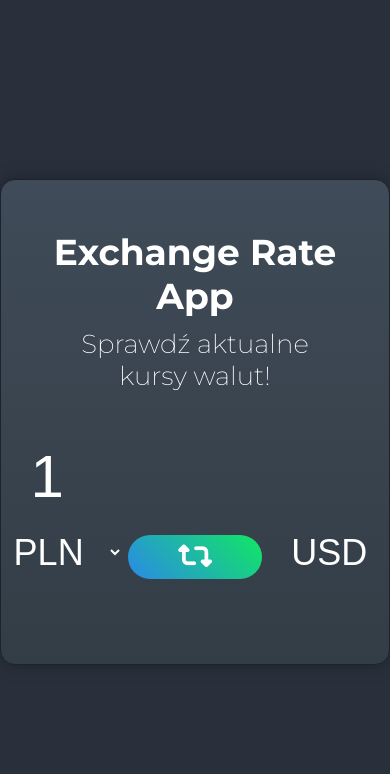
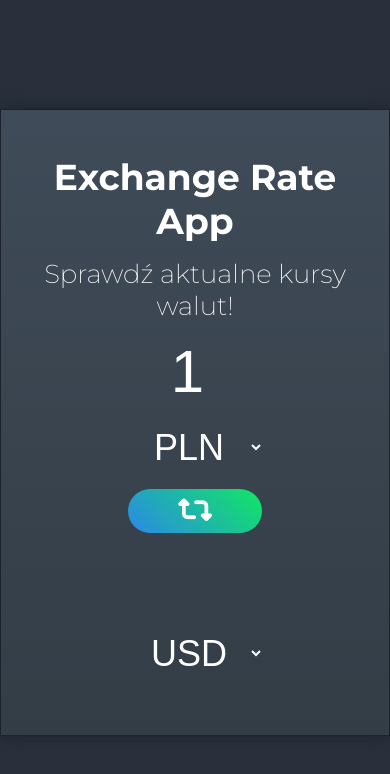
Before and after one commit to RudyDev1/exchange-rate, a plain HTML site: page index.html in a window 390 px wide. Drawn offline with Linux system fonts and the light colour scheme; no server answers.

Commit message:
added mobile view

```diff
--- a/style.css
+++ b/style.css
@@ -100,3 +100,33 @@ body {
 	margin-top: 30px;
 	margin-bottom: 0;
 }
+
+@media (max-width: 576px) {
+
+    body{
+        width: 100%;
+    }
+
+	.wrapper {
+		padding: 20px;
+		/* height: 100%; */
+        border-radius: 0;
+	}
+
+    .wrapper h1{
+        margin-top: 25px;
+    }
+
+    .wrapper p{
+        margin: 15px;
+    }
+
+	.app-body {
+		flex-direction: column;
+	}
+
+	.swap {
+		align-self: center;
+        margin: 10px 0;
+	}
+}
```
